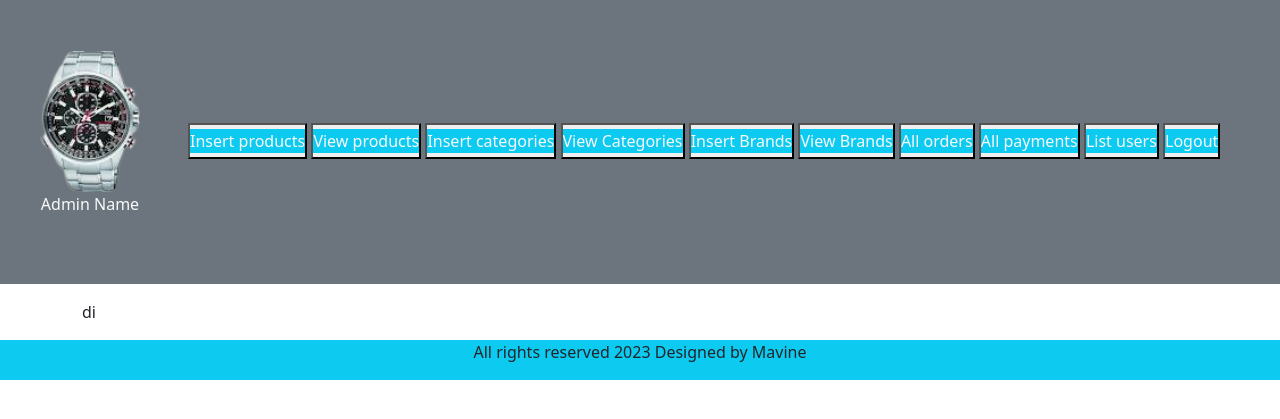
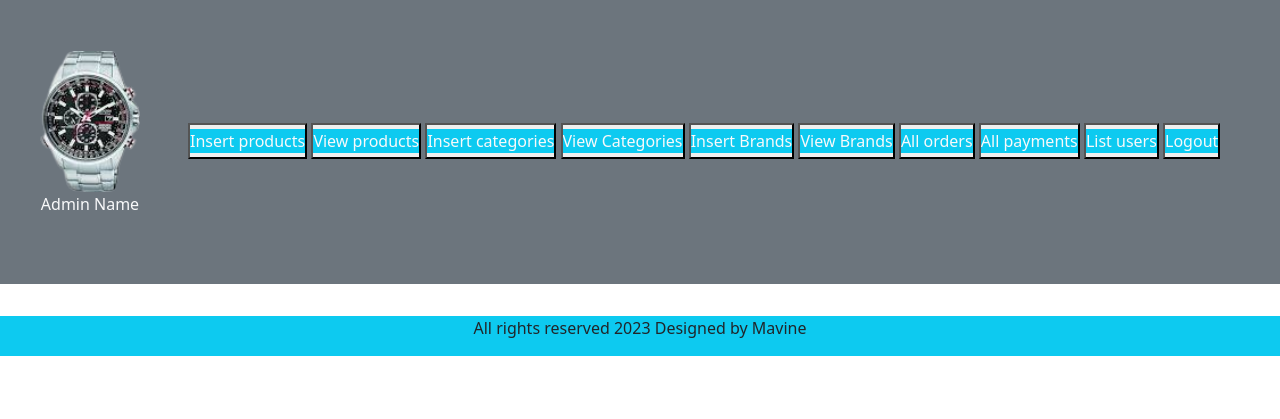
Before and after one commit to Mavine1/Commercial-website, a PHP site: page /admin_area/index.php?edit_products in a window 1280 px wide. Shown: the part 131-550 px from the top of the page. Run offline with PHP 8.4, Linux system fonts and the light colour scheme; tables that the repository leaves empty or names only in its code hold one stand-in row (values such as "Sample post"); some libraries are stand-ins or nearby versions.

Commit message:
wood wild cloud flight fall

```diff
--- a/admin_area/edit_products.php
+++ b/admin_area/edit_products.php
@@ -1 +1,3 @@
-di
+<div class="container nt-5">
+
+</div>
```
